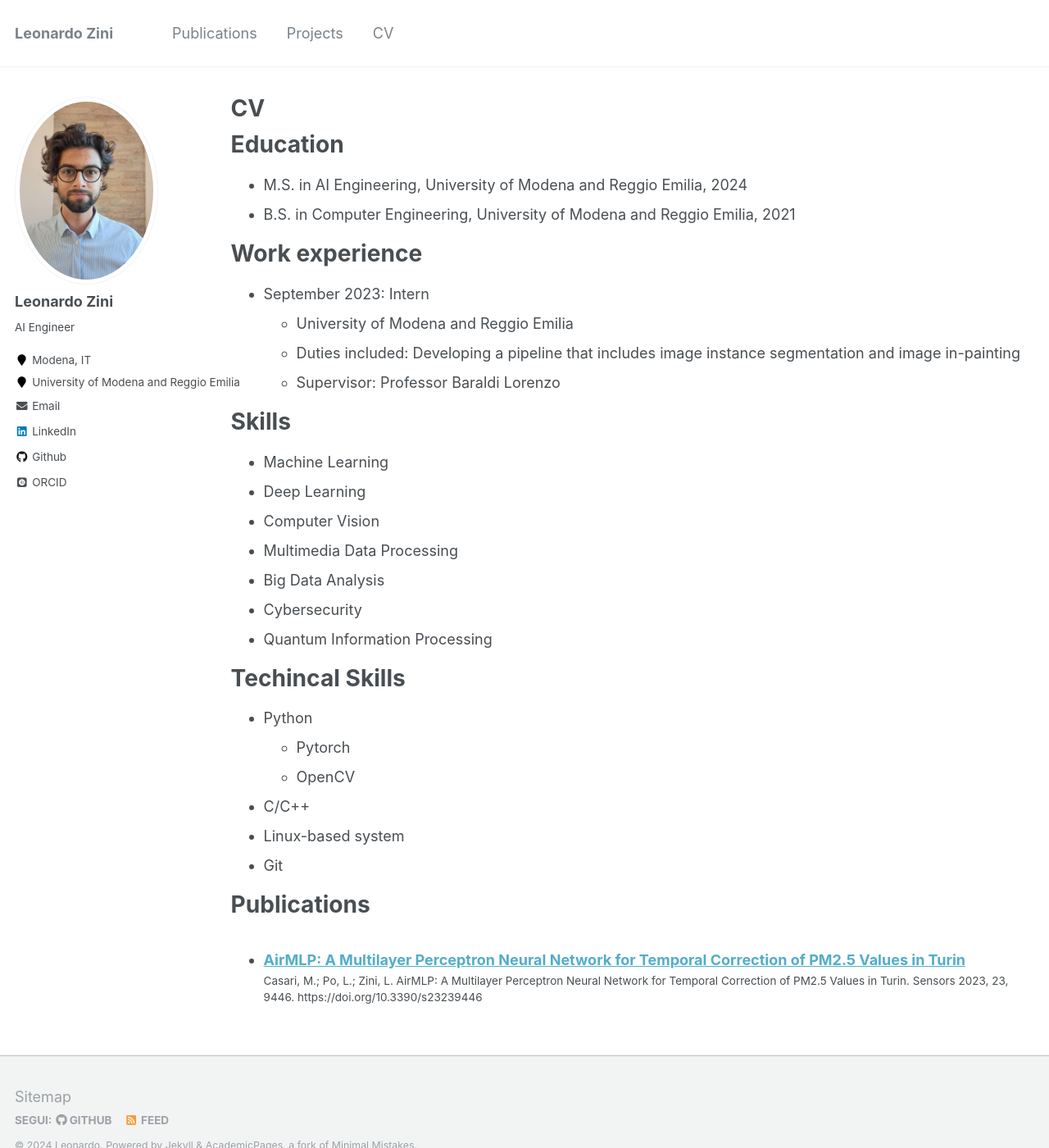
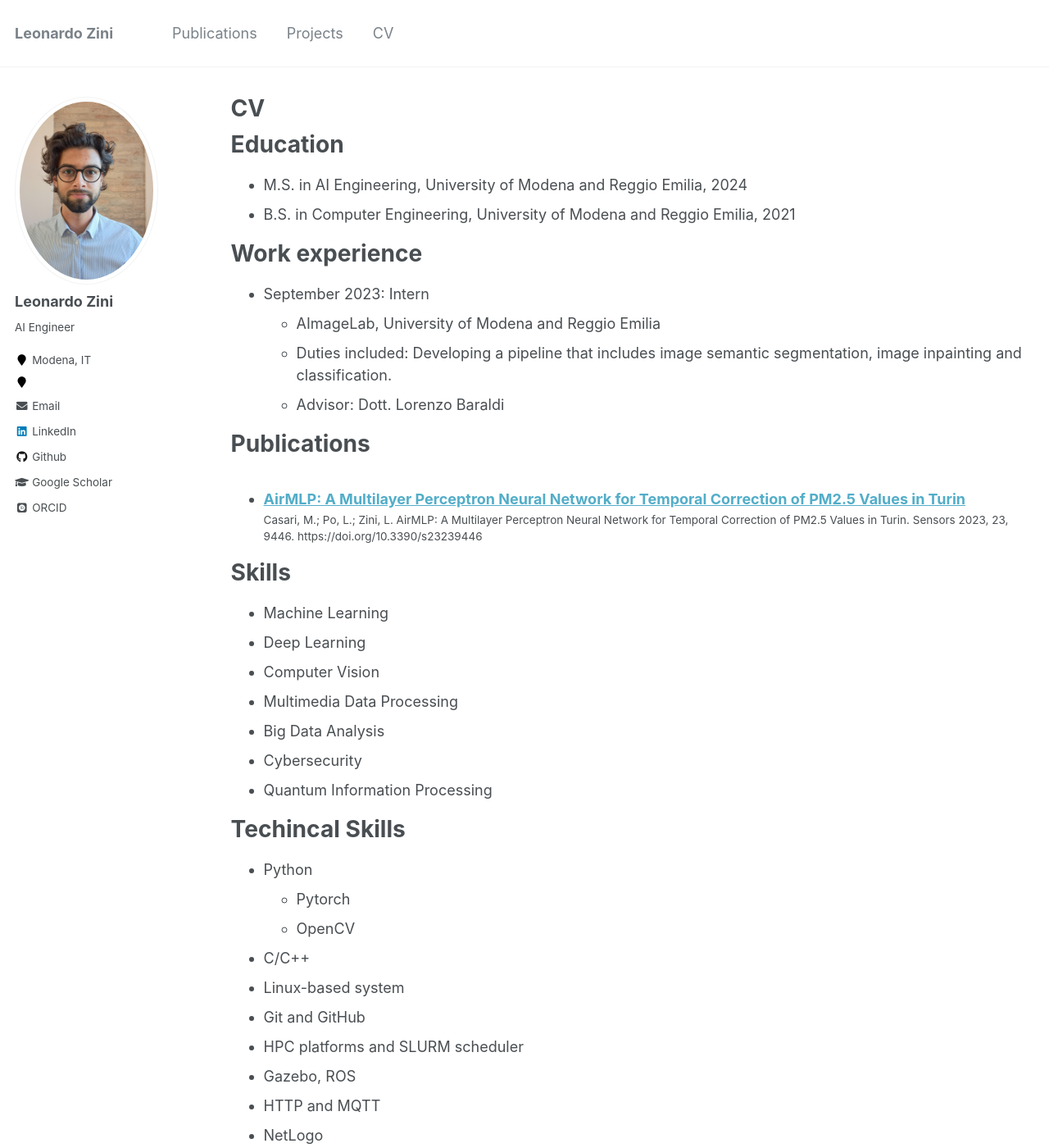
Before and after one commit to LeonardoZini/leonardozini.github.io, a Jekyll site: the page built from _pages/cv.md, in a window 1280 px wide and 1400 px high. Shown: the whole window at 82% size. Built offline with Jekyll 4.4.1, drawn with Linux system fonts in a browser that asks for light colours; some web fonts are replaced.

Commit message:
Update 19-apr-2024

```diff
--- a/_config.yml
+++ b/_config.yml
@@ -84,9 +84,9 @@ author:
   avatar           : "foto_cv_def.jpg"
   bio              : "AI Engineer"
   location         : "Modena, IT"
-  employer         : "University of Modena and Reggio Emilia"
+  employer         : ""
   pubmed           :
-  googlescholar    :
+  googlescholar    : "https://scholar.google.com/citations?user=bflnHKQAAAAJ&hl=en"
   email            : "258378@studenti.unimore.it"
   researchgate     :
   uri              :
--- a/_pages/cv.md
+++ b/_pages/cv.md
@@ -19,9 +19,15 @@ Education
 Work experience
 ======
 * September 2023: Intern
-  * University of Modena and Reggio Emilia
-  * Duties included: Developing a pipeline that includes image instance segmentation and image in-painting
-  * Supervisor: Professor Baraldi Lorenzo
+  * AImageLab, University of Modena and Reggio Emilia
+  * Duties included: Developing a pipeline that includes image semantic segmentation, image inpainting and classification.
+  * Advisor: Dott. Lorenzo Baraldi
+
+Publications
+======
+  <ul>{% for post in site.publications %}
+    {% include archive-single-cv.html %}
+  {% endfor %}</ul>
 
 Skills
 ======
@@ -40,12 +46,8 @@ Techincal Skills
   * OpenCV
 * C/C++
 * Linux-based system
-* Git
-
-
-
-Publications
-======
-  <ul>{% for post in site.publications %}
-    {% include archive-single-cv.html %}
-  {% endfor %}</ul>
+* Git and GitHub
+* HPC platforms and SLURM scheduler
+* Gazebo, ROS
+* HTTP and MQTT
+* NetLogo
```
Also changed, not shown: _pages/about.md (+2 -2 lines), _portfolio/prj0_sam_and_inpainting.md (+3 -4 lines), _portfolio/prj2_pedestrian_analysis.md (+1 -1 lines).
